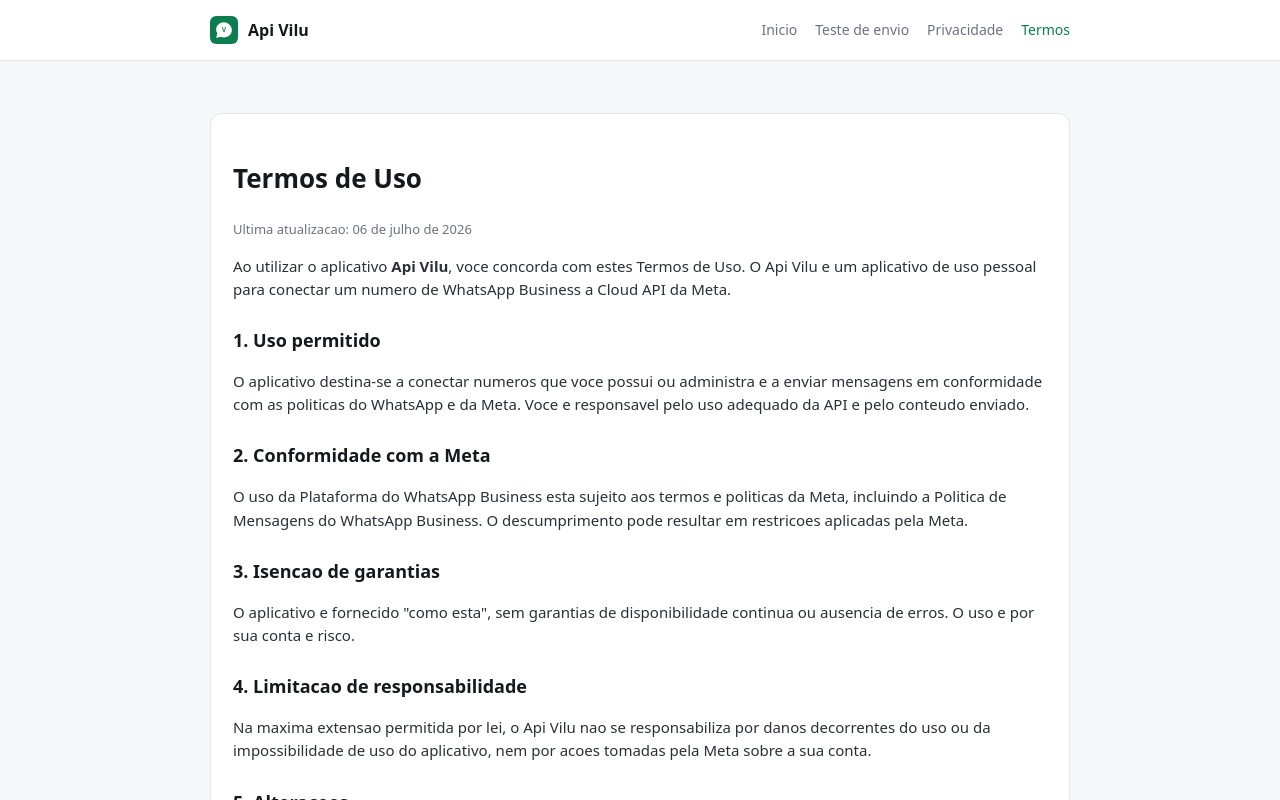
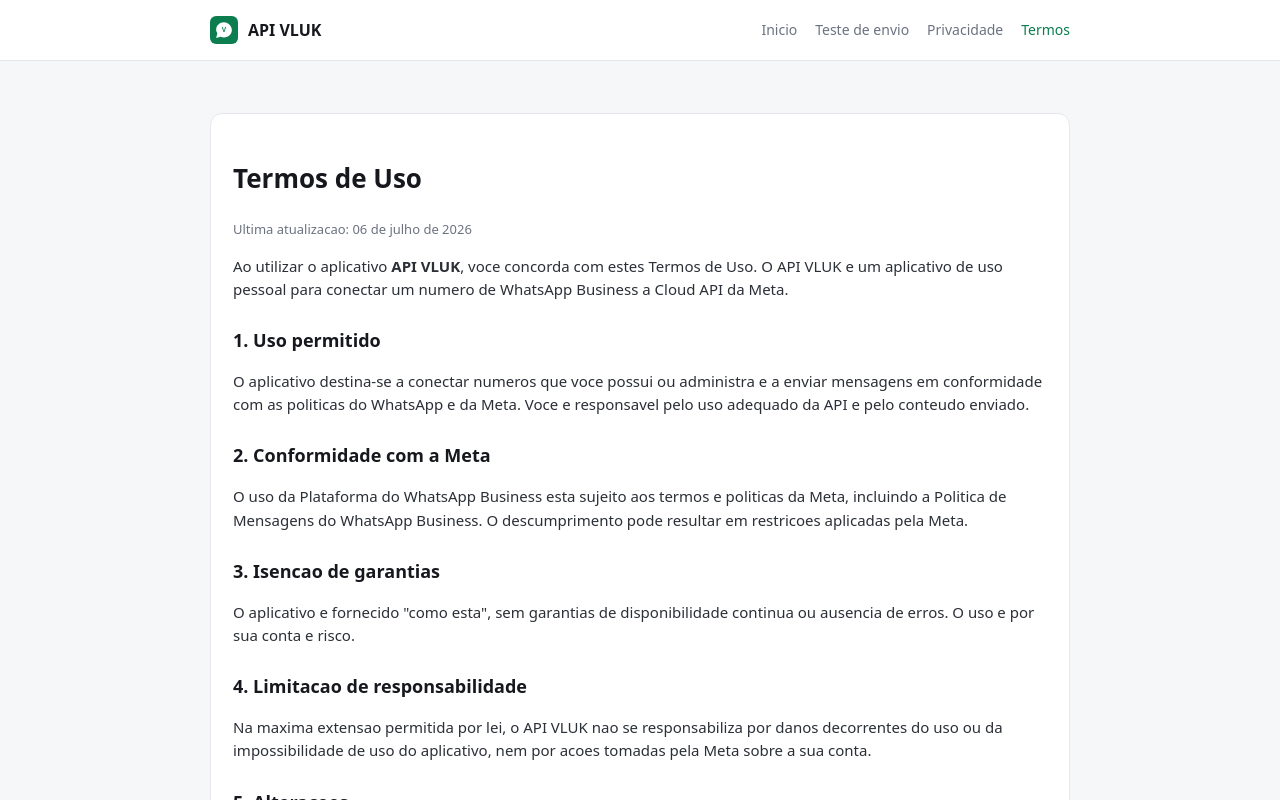
Before and after one commit to Vitorio-Baliero-Borges/app-api-vilu, a React (Vite) app: page /termos in a window 1280 px wide. Shown: the top 800 px of the page. Built offline with nearby package versions, Linux system fonts and the light colour scheme; no server answers.

Commit message:
configurações api

```diff
--- a/index.html
+++ b/index.html
@@ -4,8 +4,8 @@
     <meta charset="UTF-8" />
     <link rel="icon" type="image/svg+xml" href="/logo.svg" />
     <meta name="viewport" content="width=device-width, initial-scale=1.0" />
-    <meta name="description" content="Api Vilu - conecte seu numero WhatsApp Business a API oficial da Meta (Cloud API)." />
-    <title>Api Vilu</title>
+    <meta name="description" content="API VLUK - conecte seu numero WhatsApp Business a API oficial da Meta (Cloud API)." />
+    <title>API VLUK</title>
   </head>
   <body>
     <div id="root"></div>
--- a/src/config.js
+++ b/src/config.js
@@ -1,11 +1,11 @@
 // ===== Configuracao central do Api Vilu =====
 // Troque os valores pelo seu App ID e Configuration ID (ver .env.example).
 export const APP = {
-  name: 'Api Vilu',
+  name: 'API VLUK',
   tagline: 'Conecte seu numero WhatsApp Business a API oficial da Meta',
   contactEmail: 'vitorio.baliero.borges@gmail.com',
   // Lidos das variaveis de ambiente da Vercel/Vite; ha fallback para edicao manual.
-  appId: import.meta.env.VITE_APP_ID || 'SEU_APP_ID',
-  configurationId: import.meta.env.VITE_CONFIGURATION_ID || 'SEU_CONFIGURATION_ID',
+  appId: import.meta.env.VITE_APP_ID || '27355701487421987',
+  configurationId: import.meta.env.VITE_CONFIGURATION_ID || '1723994788620316',
   graphVersion: import.meta.env.VITE_GRAPH_VERSION || 'v21.0',
 }
```
